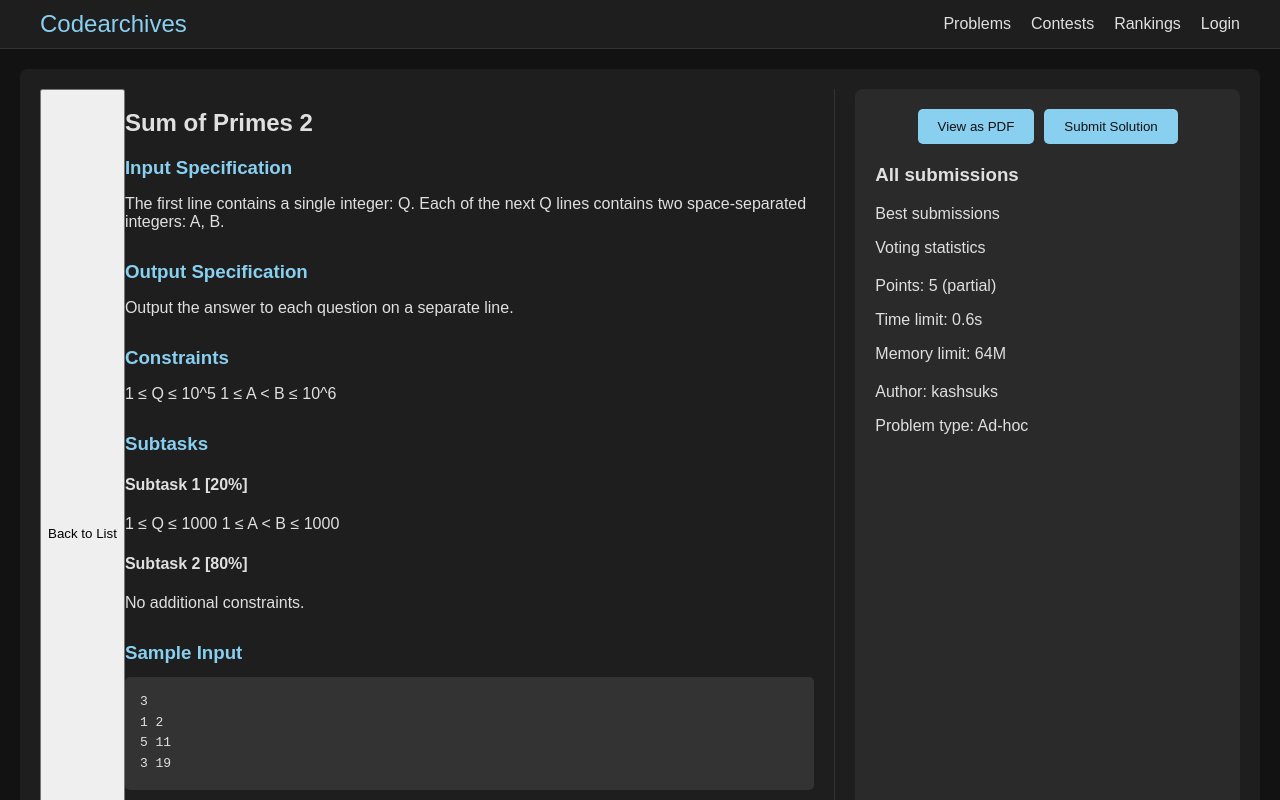
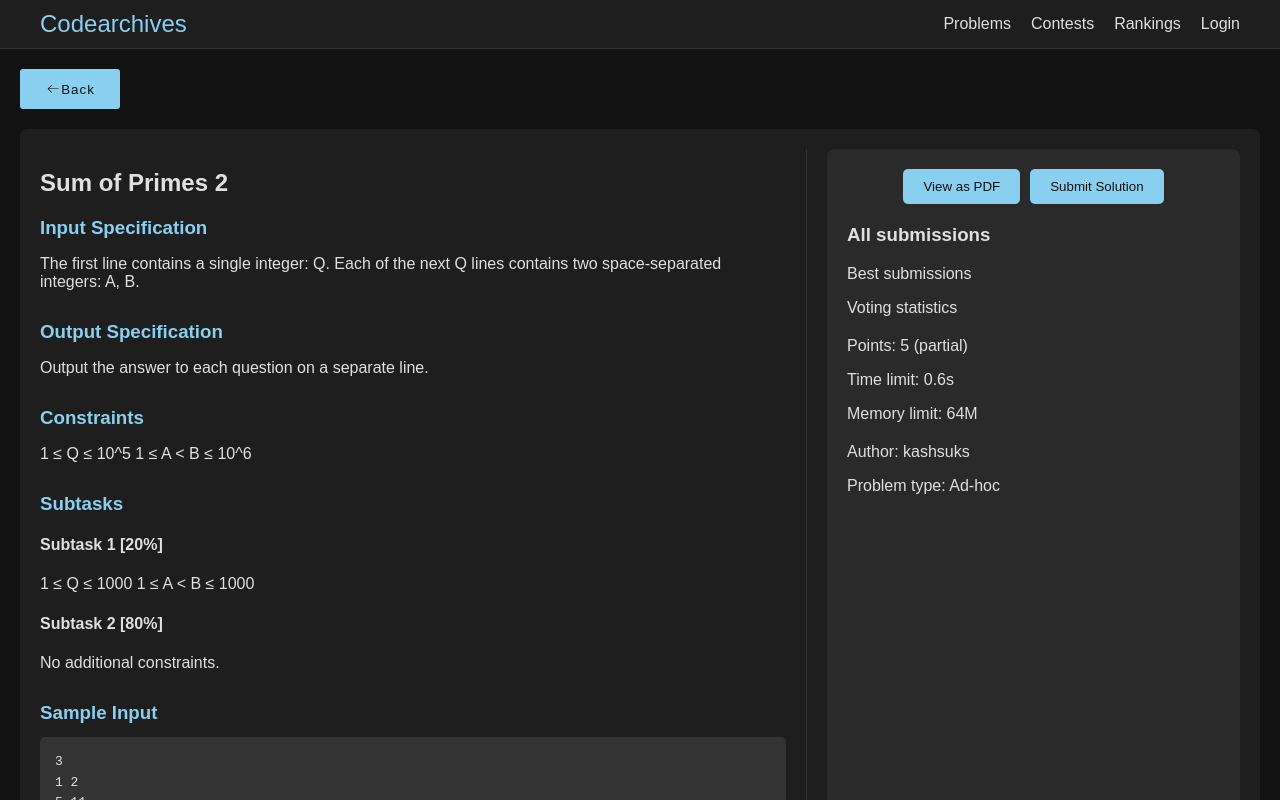
Before and after one commit to kashsuks/Codearchives, a React (Create React App) app: page /problems/1 in a window 1280 px wide. Shown: the top 800 px of the page. Built offline with nearby package versions, Linux system fonts and the light colour scheme.

Commit message:
back button

```diff
--- a/src/components/ProblemDetails.js
+++ b/src/components/ProblemDetails.js
@@ -17,8 +17,12 @@
     }
 
     return (
+        <div>
+            <button onClick={handleBackToList} style={{ display: 'flex', height: '3em', width: '100px', alignItems: 'center', justifyContent: 'center', backgroundColor: '#89cff0', borderRadius: '3px', letterSpacing: '1px', transition: 'all 0.2s linear', cursor: 'pointer', border: 'none', color: '#121212', margin: '20px' }}>
+                <svg height="16" width="16" xmlns="http://www.w3.org/2000/svg" version="1.1" viewBox="0 0 1024 1024"><path d="M874.690416 495.52477c0 11.2973-9.168824 20.466124-20.466124 20.466124l-604.773963 0 188.083679 188.083679c7.992021 7.992021 7.992021 20.947078 0 28.939099-4.001127 3.990894-9.240455 5.996574-14.46955 5.996574-5.239328 0-10.478655-1.995447-14.479783-5.996574l-223.00912-223.00912c-3.837398-3.837398-5.996574-9.046027-5.996574-14.46955 0-5.433756 2.159176-10.632151 5.996574-14.46955l223.019353-223.029586c7.992021-7.992021 20.957311-7.992021 28.949332 0 7.992021 8.002254 7.992021 20.957311 0 28.949332l-188.073446 188.073446 604.753497 0C865.521592 475.058646 874.690416 484.217237 874.690416 495.52477z"></path></svg>
+                <span>Back</span>
+            </button>
             <div className="problem-details">
-            <button onClick={handleBackToList}>Back to List</button>
                 <div className="problem-sections">
                     <h2>{problem.title}</h2>
                     <div className="problem-section">
@@ -80,6 +84,7 @@
                     </div>
                 </div>
             </div>
+        </div>
     );
 }
 
```
Lines whose indentation alone changed are shown as unchanged.
